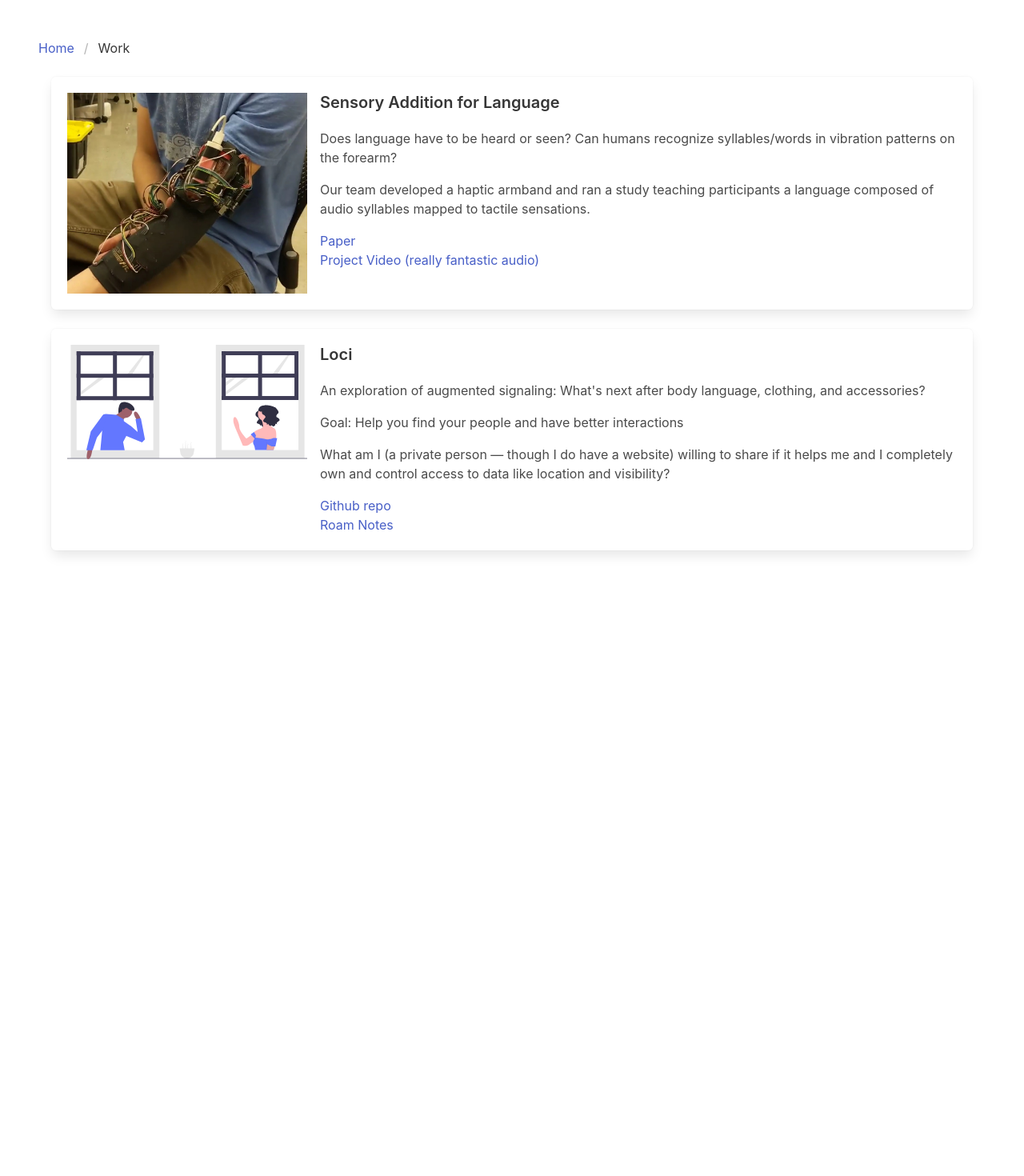
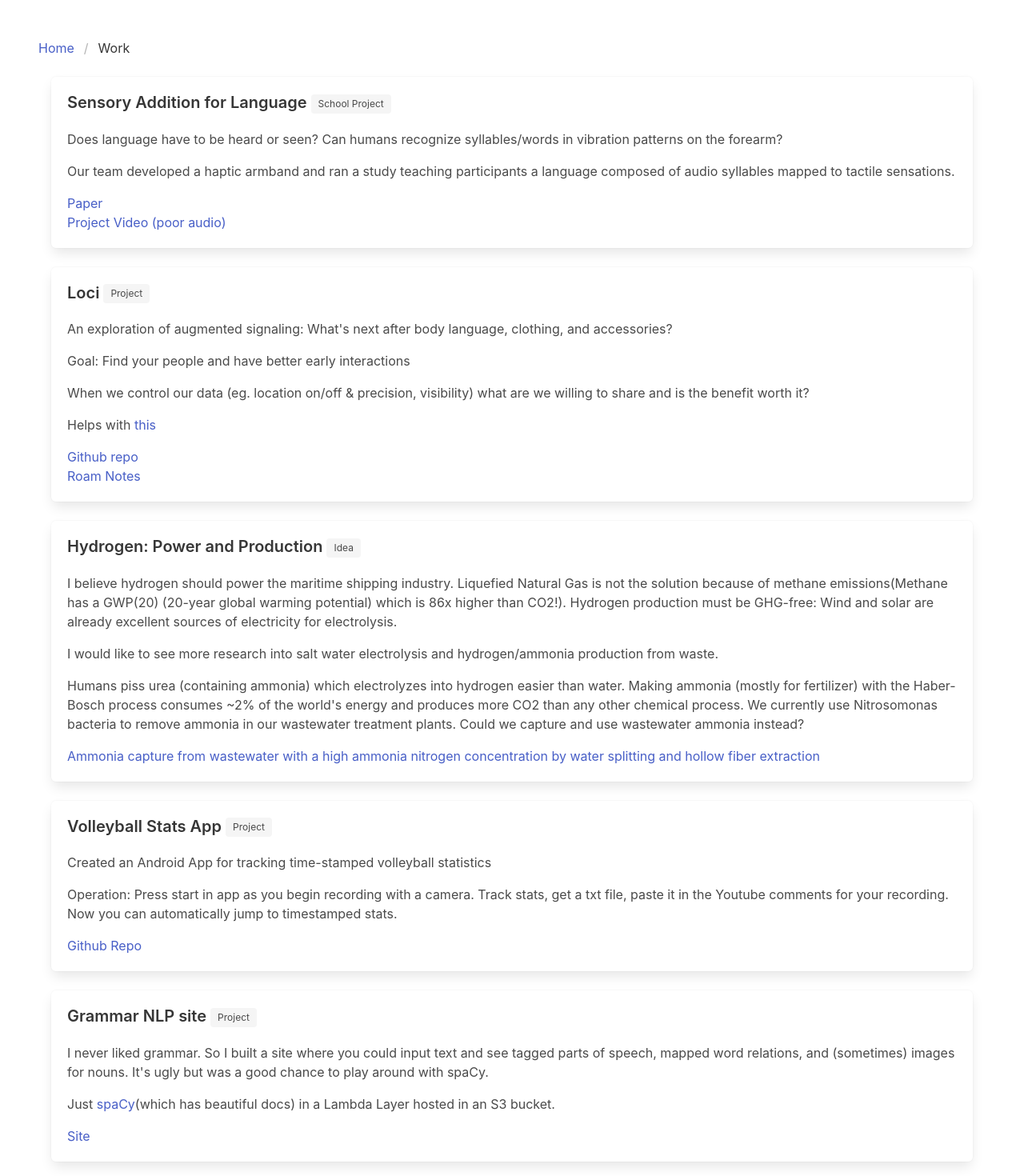
Before and after one commit to eli1797/Learning_Vue, a Vue app in the folder blog/: page /work in a window 1280 px wide. Shown: the top 1470 px of the page at 80% size. Before the commit the page ends 800 px from the top, so only its background shows below. Built offline with nearby package versions, Linux system fonts and the light colour scheme.

Commit message:
new version of homepage and lots of progress on work page

```diff
--- a/blog/src/views/Home.vue
+++ b/blog/src/views/Home.vue
@@ -17,48 +17,37 @@
     <section class="section">
       <div class="container">
         <div class="tile is-ancestor">
-          <div class="tile is-vertical is-8">
+          <div class="tile is-12">
             <div class="tile">
               <div class="tile is-parent is-vertical">
                 <router-link class="tile is-child notification is-success" to="/blog">
                   <p class="title">Blog</p>
                   <p class="subtitle">My writing</p>
+                  <br>
                 </router-link>
                 <router-link class="tile is-child notification is-warning" to="/work">
                   <p class="title">Work</p>
-                  <p class="subtitle">My projects, ideas, etc</p>
+                  <p class="subtitle">My projects, ideas, questions, etc.</p>
+                  <br>
                 </router-link>
               </div>
               <div class="tile is-parent is-vertical">
                 <router-link class="tile is-child notification is-info" to="/garden">
                   <p class="title">Garden</p>
                   <p class="subtitle">A library of links</p>
-<!--                   <figure class="image is-3by1 is-hidden-mobile">
-                    <img src="../assets/undraw_Gardening.svg">
-                  </figure> -->
+                  <br>
                 </router-link>
                 <router-link class="tile is-child notification is-danger" to="/about">
-                <p class="title">About</p>
-                <p class="subtitle">
-                  {{ this.aboutPhrases[Math.floor(Math.random() * this.aboutPhrases.length)] }}
-                </p>
-              </router-link>
-<!--                 <a class="tile is-child notification is-link" href="https://en.wikipedia.org/wiki/Special:Random" target="_blank">
-                  <p class="title">Random</p>
-                  <p class="subtitle">Go somewhere on Wikipedia</p>
-                </a> -->
+                  <p class="title">About</p>
+                  <p class="subtitle">
+                    {{ this.aboutPhrases[Math.floor(Math.random() * this.aboutPhrases.length)] }}
+                  </p>
+                  <br>
+                </router-link>
               </div>
             </div>
-<!--             <div class="tile is-parent">
-              <router-link class="tile is-child notification is-danger" to="/about">
-                <p class="title">About</p>
-                <p class="subtitle">
-                  {{ this.aboutPhrases[Math.floor(Math.random() * this.aboutPhrases.length)] }}
-                </p>
-              </router-link>
-            </div> -->
           </div>
-          <div class="tile is-parent">
+          <!-- <div class="tile is-parent">
             <article class="tile is-child notification is-success">
               <div class="content">
                 <p class="title">Posts</p>
@@ -73,7 +62,7 @@
                 </div>
               </div>
             </article>
-          </div>
+          </div> -->
         </div>
       </div>
     </section>
--- a/blog/src/views/Work.vue
+++ b/blog/src/views/Work.vue
@@ -4,23 +4,14 @@
       <!-- Put work items here -->
       <div id="sensory" class="box">
         <article class="media">
-          <div class="media-left is-hidden-mobile">
-            <figure class="image" style="max-width: 300px">
-              <img src="../assets/armband.jpg" alt="Image">
-            </figure>
-
-          </div>
           <div class="media-content">
             <div class="content">
-              <p class="subtitle"><strong>Sensory Addition for Language</strong></p>
-              <figure class="image is-4by3 is-hidden-tablet">
-                <img src="../assets/armband.jpg" alt="Image">
-              </figure>
+              <p class="subtitle"><strong>Sensory Addition for Language</strong><span class="tag" style="margin-left: 5px">School Project</span></p>
               <p>Does language have to be heard or seen? Can humans recognize syllables/words in vibration patterns on the forearm?</p>
               <p>Our team developed a haptic armband and ran a study teaching participants a language composed of audio syllables mapped to tactile sensations.</p>
               <a href="https://docs.google.com/document/d/1J-lYN1S7y16q-tjPnKsI10jdSreZeVuEMSevx6IxUiI/edit?usp=sharing">Paper</a>
               <br>
-              <a href="https://www.youtube.com/watch?v=xmOC_orH56g">Project Video (really fantastic audio)</a>
+              <a href="https://www.youtube.com/watch?v=xmOC_orH56g">Project Video (poor audio)</a>
             </div>
           </div>
         </article>
@@ -28,24 +19,56 @@
 
       <div id="loci" class="box">
         <article class="media">
-          <div class="media-left is-hidden-mobile">
-            <figure class="image" style="max-width: 300px">
-              <img src="../assets/undraw_neighbors_ciwb.svg" alt="Image">
-            </figure>
-
-          </div>
           <div class="media-content">
             <div class="content">
-              <p class="subtitle"><strong>Loci</strong></p>
-              <figure class="image is-4by3 is-hidden-tablet">
-                <img src="../assets/undraw_neighbors_ciwb.svg" alt="Image">
-              </figure>
+              <p class="subtitle"><strong>Loci</strong><span class="tag" style="margin-left: 5px">Project</span></p>
               <p>An exploration of augmented signaling: What's next after body language, clothing, and accessories?</p>
-              <p>Goal: Help you find your people and have better interactions</p>
-              <p>What am I (a private person — though I do have a website) willing to share if it helps me and I completely own and control access to data like location and visibility?</p>
+              <p>Goal: Find your people and have better early interactions</p>
+              <p>When we control our data (eg. location on/off & precision, visibility) what are we willing to share and is the benefit worth it?</p>
+              <p>Helps with <a href="https://twitter.com/john_c_palmer/status/1291548207542149120">this</a></p>
               <a href="https://github.com/eli1797/loci_mvp">Github repo</a>
               <br>
               <a href="https://drive.google.com/drive/folders/1rDp0evbyQrMQvSB_bu-pnq0LLSBwNwHy?usp=sharing">Roam Notes</a>
+            </div>
+          </div>
+        </article>
+      </div>
+
+      <div id="hydro" class="box">
+        <article class="media">
+          <div class="media-content">
+            <div class="content">
+              <p class="subtitle"><strong>Hydrogen: Power and Production</strong><span class="tag" style="margin-left: 5px">Idea</span></p>
+              <p>I believe hydrogen should power the maritime shipping industry. Liquefied Natural Gas is not the solution because of methane emissions(Methane has a GWP(20) (20-year global warming potential) which is 86x higher than CO2!). Hydrogen production must be GHG-free: Wind and solar are already excellent sources of electricity for electrolysis.</p>
+              <p>I would like to see more research into salt water electrolysis and hydrogen/ammonia production from waste.</p>
+              <p>Humans piss urea (containing ammonia) which electrolyzes into hydrogen easier than water. Making ammonia (mostly for fertilizer) with the Haber-Bosch process consumes ~2% of the world's energy and produces more CO2 than any other chemical process. We currently use Nitrosomonas bacteria to remove ammonia in our wastewater treatment plants. Could we capture and use wastewater ammonia instead?</p>
+              <a href="https://www.sciencedirect.com/science/article/pii/S0009250920304668">Ammonia capture from wastewater with a high ammonia nitrogen concentration by water splitting and hollow fiber extraction</a>
+            </div>
+          </div>
+        </article>
+      </div>
+
+      <div id="stats" class="box">
+        <article class="media">
+          <div class="media-content">
+            <div class="content">
+              <p class="subtitle"><strong>Volleyball Stats App</strong><span class="tag" style="margin-left: 5px">Project</span></p>
+              <p>Created an Android App for tracking time-stamped volleyball statistics</p>
+              <p>Operation: Press start in app as you begin recording with a camera. Track stats, get a txt file, paste it in the Youtube comments for your recording. Now you can automatically jump to timestamped stats.</p>
+              <a href="https://github.com/eli1797/ProtoypeStats">Github Repo</a>
+            </div>
+          </div>
+        </article>
+      </div>
+
+      <div id="grammar" class="box">
+        <article class="media">
+          <div class="media-content">
+            <div class="content">
+              <p class="subtitle"><strong>Grammar NLP site</strong><span class="tag" style="margin-left: 5px">Project</span></p>
+              <p>I never liked grammar. So I built a site where you could input text and see tagged parts of speech, mapped word relations, and (sometimes) images for nouns. It's ugly but was a good chance to play around with spaCy.</p>
+              <p>Just <a href="https://spacy.io/">spaCy</a>(which has beautiful docs) in a Lambda Layer hosted in an S3 bucket.</p>
+              <a href="https://learnenglishnlp.s3.amazonaws.com/index.html">Site</a>
             </div>
           </div>
         </article>
```
Also changed, not shown: blog/src/assets/armband.jpg (deleted), blog/src/assets/undraw_neighbors_ciwb.svg (deleted).
